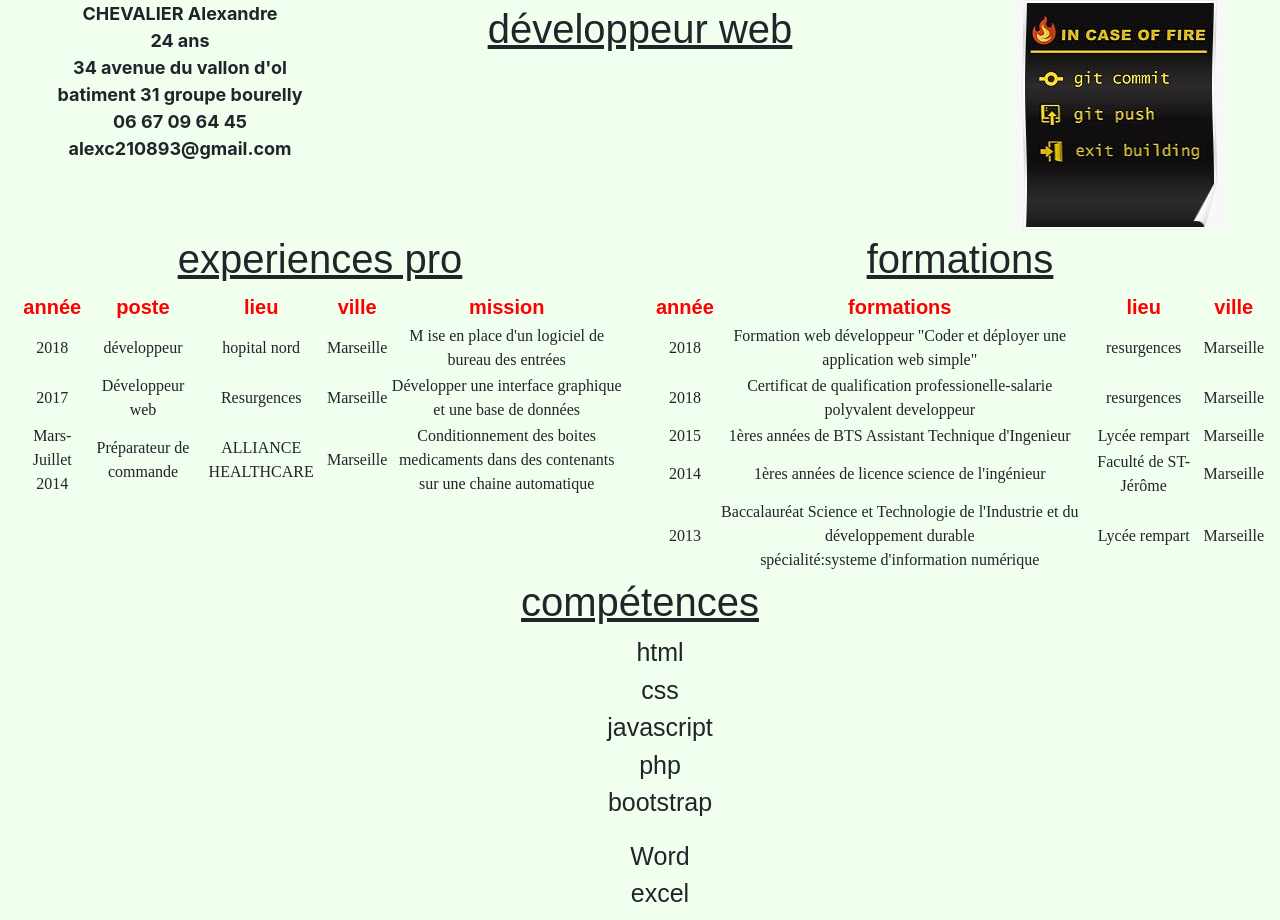
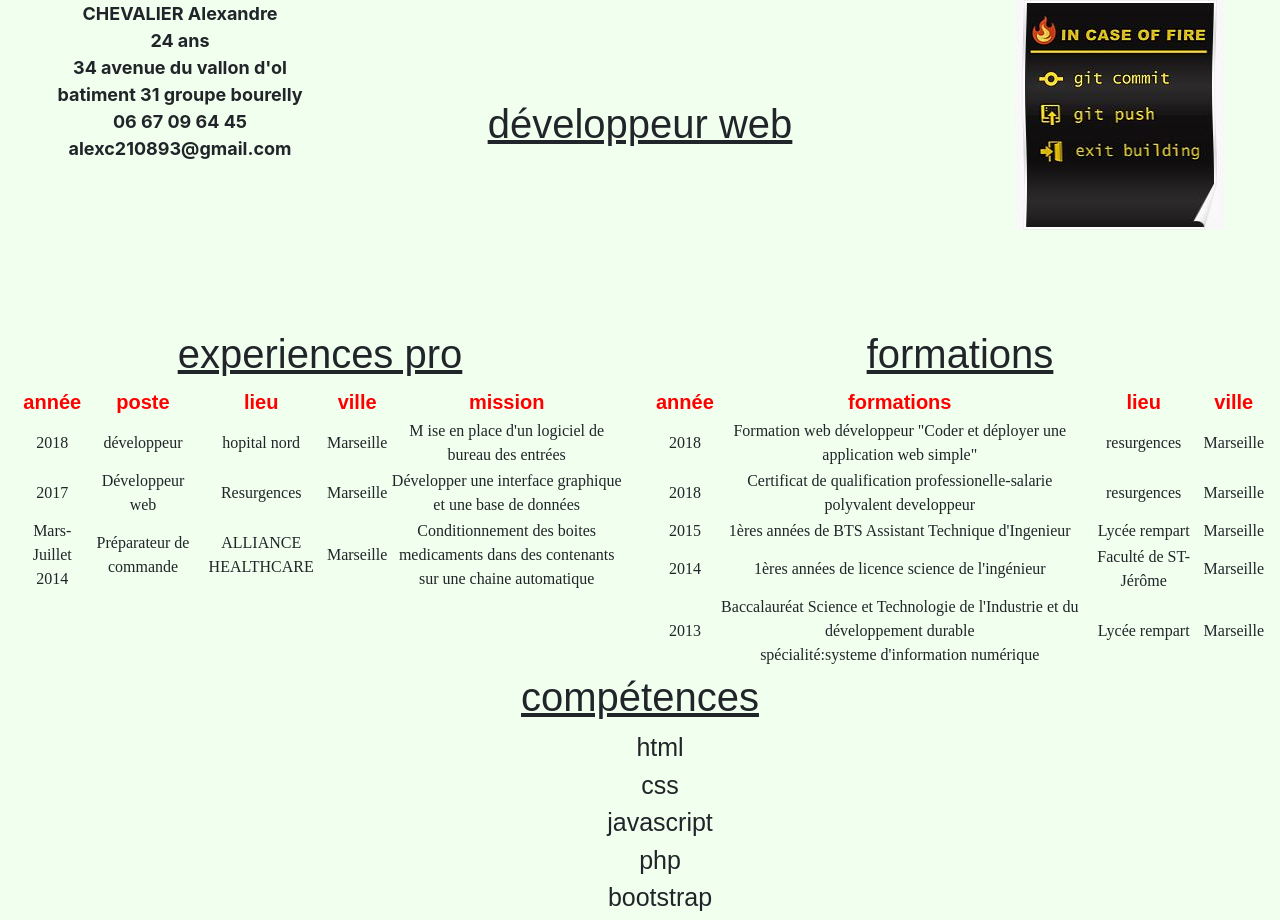
Before and after one commit to alexc21/alexc21.github.io, a plain HTML site: page index.html in a window 1280 px wide. Shown: the top 920 px of the page. Drawn offline with nearby package versions, Linux system fonts and the light colour scheme.

Commit message:
Add files via upload

```diff
--- a/cv2.css
+++ b/cv2.css
@@ -4,7 +4,7 @@ div.col-lg-3{
 }
 div.col-lg-6{
 		border-radius:10px;
-		margin-top:5px;
+		margin-top:100px;
 		text-align:center;
 		font-family:fantasy;
 	}
```
